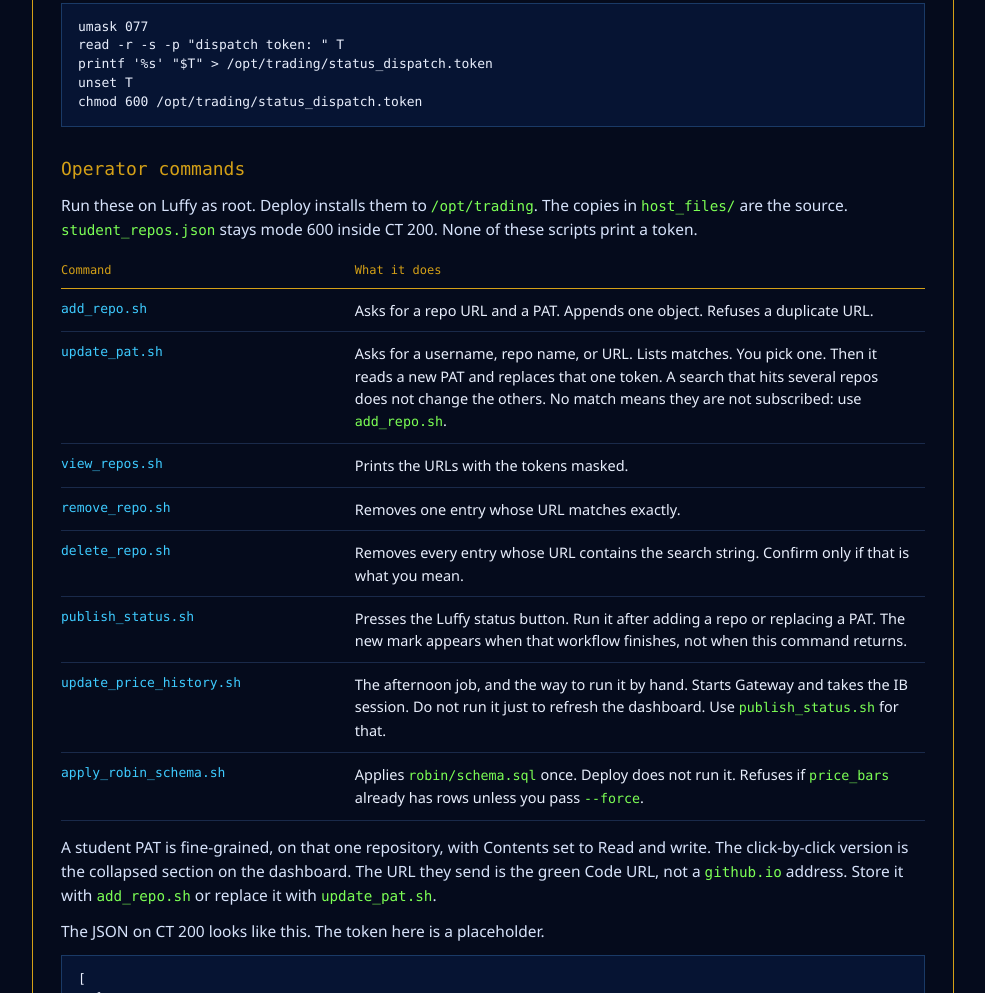
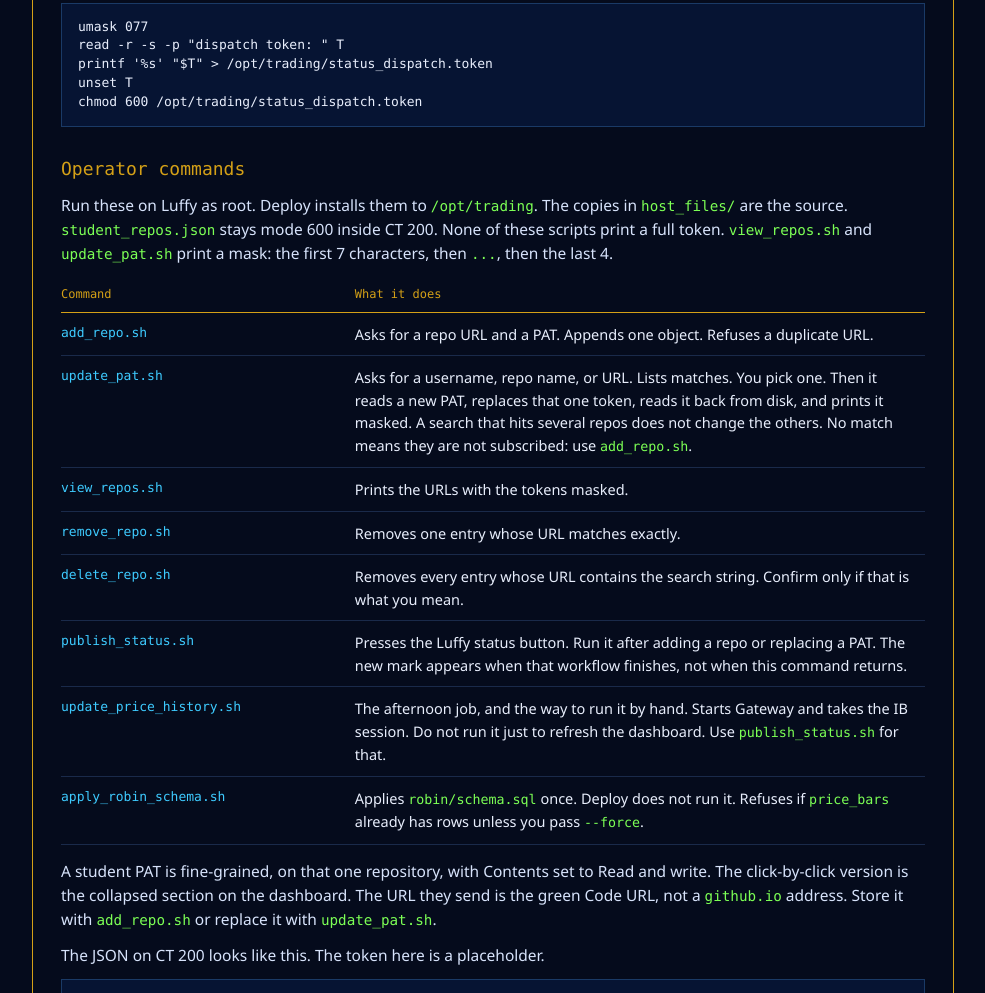
Before and after one commit to JakeVestal/server-logic-533, a plain HTML site: page docs/setup.html in a window 1280 px wide. Shown: the part 2615-3608 px from the top of the page, without its empty margins (147-1132 px from the left). Drawn offline with Linux system fonts and the light colour scheme.

Commit message:
Record that update_pat prints a masked token

```diff
--- a/docs/setup.html
+++ b/docs/setup.html
@@ -236,7 +236,9 @@ chmod 600 /opt/trading/status_dispatch.token</code></pre>
       Run these on Luffy as root. Deploy installs them to
       <code>/opt/trading</code>. The copies in <code>host_files/</code> are
       the source. <code>student_repos.json</code> stays mode 600 inside CT 200.
-      None of these scripts print a token.
+      None of these scripts print a full token.
+      <code>view_repos.sh</code> and <code>update_pat.sh</code> print a mask:
+      the first 7 characters, then <code>...</code>, then the last 4.
     </p>
     <table>
       <thead><tr><th>Command</th><th>What it does</th></tr></thead>
@@ -247,7 +249,7 @@ chmod 600 /opt/trading/status_dispatch.token</code></pre>
         </tr>
         <tr>
           <td class="k">update_pat.sh</td>
-          <td>Asks for a username, repo name, or URL. Lists matches. You pick one. Then it reads a new PAT and replaces that one token. A search that hits several repos does not change the others. No match means they are not subscribed: use <code>add_repo.sh</code>.</td>
+          <td>Asks for a username, repo name, or URL. Lists matches. You pick one. Then it reads a new PAT, replaces that one token, reads it back from disk, and prints it masked. A search that hits several repos does not change the others. No match means they are not subscribed: use <code>add_repo.sh</code>.</td>
         </tr>
         <tr>
           <td class="k">view_repos.sh</td>
```
Also changed, not shown: 2 other files.
